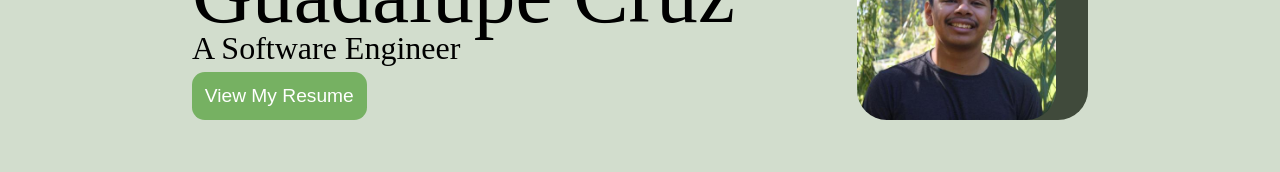
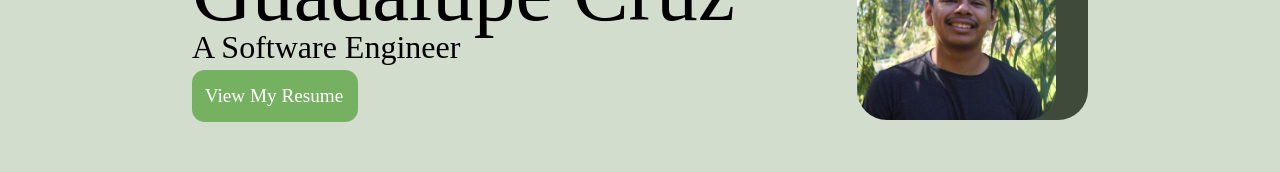
Before and after one commit to LupeCruz16/LupeCruz16.github.io, a React (Create React App) app in the folder my-portfolio/: page / in a window 1280 px wide. Shown: the part 265-437 px from the top of the page. Built offline with nearby package versions, Linux system fonts and the light colour scheme; a web font is replaced by a local one.

Commit message:
Resume button now functioning

```diff
--- a/my-portfolio/src/css/heroSection.css
+++ b/my-portfolio/src/css/heroSection.css
@@ -99,6 +99,13 @@
   border: none;
   border-radius: 1vw;
   background-color: var(--accent-200);
+  width: 25%;
+}
+
+.resumeButtonLink{
+  text-decoration: none;
+  border: none;
+  background-color: var(--accent-200);
 }
 
 .heroSection-Right {
--- a/my-portfolio/src/js/HeroSection.js
+++ b/my-portfolio/src/js/HeroSection.js
@@ -153,16 +153,19 @@ function HeroSection () {
                 <h1 className = "textSizeL">Guadalupe Cruz</h1>
                 <h2 className = "textSizeM">A Software Engineer</h2>
                 <div className = "paddingXS"></div>
-                <button
-                  href="https://drive.google.com/uc?export=download&id=1mz-kv3cklhquFyz3WkPtWWkQ2pnzbj7t"
-                  download
-                  className="resumeButton"
-                  style={linkStyle('resume')}
-                  onMouseEnter={() => handleMouseEnter('resume')}
-                  onMouseLeave={handleMouseLeave}
-                  >
-                  <div className="textSizeS textColor-Secondary">View My Resume</div>
-                </button>
+                <div className="resumeButton"
+                style={linkStyle('resume')}
+                onMouseEnter={() => handleMouseEnter('resume')}
+                onMouseLeave={handleMouseLeave}>
+                  <a
+                    href="https://drive.google.com/uc?export=download&id=1mz-kv3cklhquFyz3WkPtWWkQ2pnzbj7t"
+                    rel="noopener noreferrer"
+                    download
+                    className="resumeButtonLink"
+                    >
+                    <div className="textSizeS textColor-Secondary">View My Resume</div>
+                  </a>
+                </div>
               </div>
               <div className = "heroSection-Right">
                 <div class="heroSection-imageWrapper">
```
